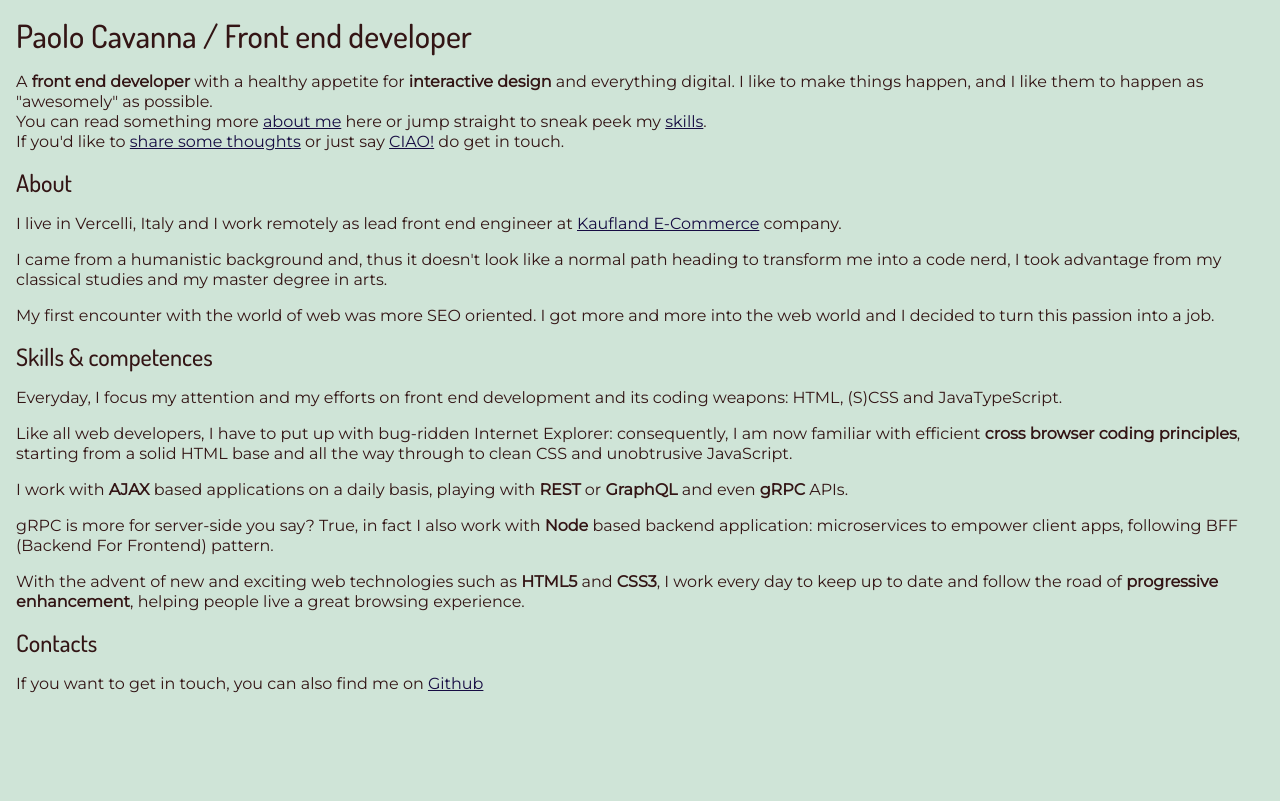
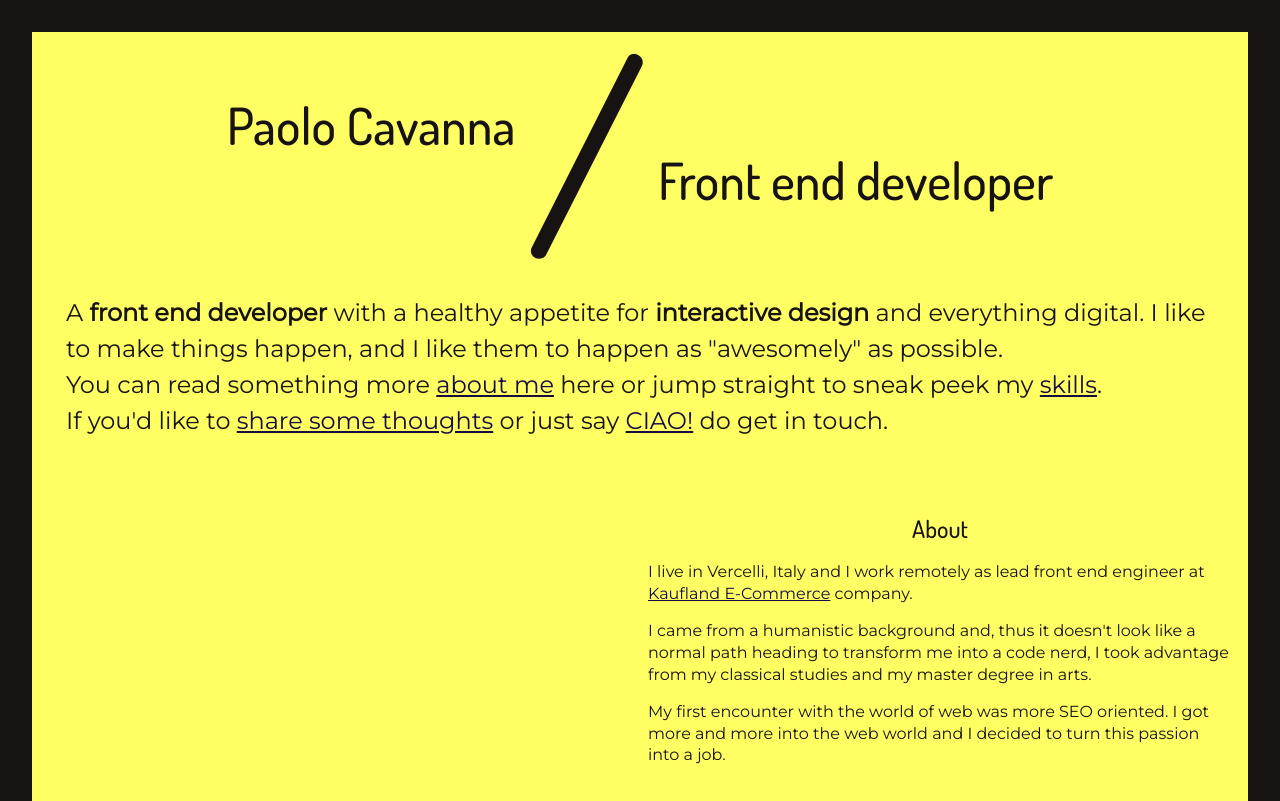
Before and after one commit to paolocavanna/paolocavanna.github.io, a plain HTML site: page index.html in a window 1280 px wide. Shown: the top 801 px of the page. Drawn offline with Linux system fonts and the light colour scheme.

Commit message:
update styles

```diff
--- a/styles/style.css
+++ b/styles/style.css
@@ -1,3 +1,7 @@
+:root {
+  --border-color: rgba(198, 76, 3, 0.68);
+}
+
 html {
   box-sizing: border-box;
   overflow-y: scroll;
@@ -15,12 +19,13 @@ html {
 body {
   font-family: "Montserrat", -apple-system, BlinkMacSystemFont, "Segoe UI", Helvetica, Arial, sans-serif, "Apple Color Emoji", "Segoe UI Emoji", "Segoe UI Symbol";
   font-weight: 400;
-    line-height: 1.25;
+  line-height: 1.35;
   min-height: 100vh;
   margin: 0;
   padding: 1rem;
-    background-color: #49996842;
-    color: #331515;
+  background-color: #FFFF63;
+  color: #181313;
+  border: min(max(1rem, 3vmax), 2rem) solid #181313
 }
 
 * {
@@ -35,4 +40,81 @@ html {
   margin: 0;
   font-family: "Dosis", sans-serif;
   font-weight: 500;
+  text-align: center;
 }
+
+.obsolete {
+  text-decoration: line-through;
+}
+
+@media screen and (max-width: 32rem) {
+  h1>span:nth-child(odd) {
+    display: block;
+  }
+
+  h1>span:nth-child(2) {
+    display: none;
+  }
+}
+
+@media screen and (min-width: 64rem) {
+  main {
+    display: grid;
+    grid-template-columns: repeat(2, 1fr);
+    grid-gap: 1em;
+  }
+
+  header {
+    grid-column: 1/3;
+  }
+
+  header>h1 {
+    font-size: min(max(1rem, 4vw), 5rem);
+  }
+
+  h1>span {
+    display: inline-block;
+  }
+
+  h1>span:nth-child(1) {
+    transform: translateY(-25%);
+  }
+
+  h1>span:nth-child(3) {
+    transform: translateY(55%);
+  }
+
+  h1>span:nth-child(2) {
+    font-size: 16rem;
+    vertical-align: middle;
+    line-height: 0.8;
+  }
+
+  header>p {
+    line-height: 1.5;
+    font-size: 1.5rem;
+    padding: 0.75em;
+  }
+
+  section {
+    padding-block: 1em;
+  }
+
+  section:not(:first-of-type) {
+    border-block: 1px solid var(--border-color);
+  }
+
+  .about {
+    grid-row: 2 / 2;
+    grid-column: 2/2;
+  }
+
+  .skills {
+    grid-column: 2/2;
+  }
+
+  .contacts {
+    grid-column: 1/1;
+    grid-row: 3/4;
+  }
+}
```
Lines whose indentation alone changed are shown as unchanged.
